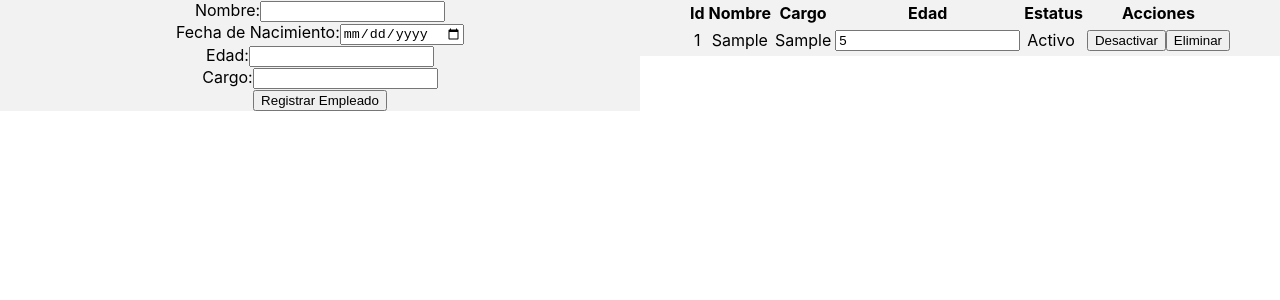
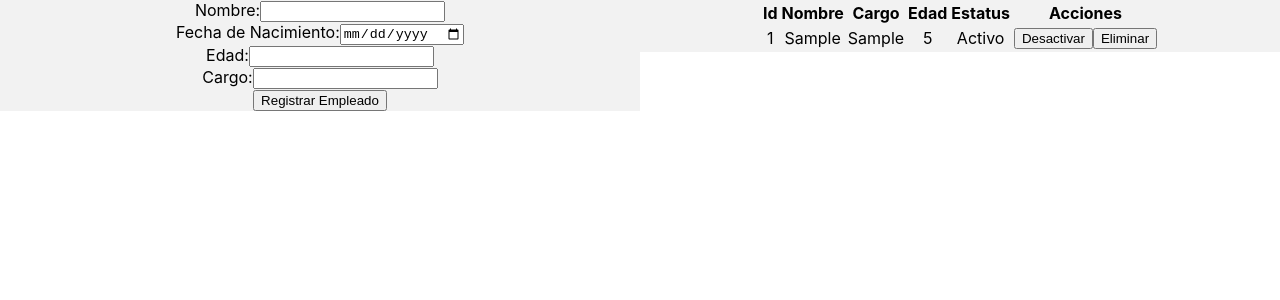
Before and after one commit to ArmandoArV/GetTechnologiesChallenge, a React (Create React App) app: page / in a window 1280 px wide. Both pictures are taken after typing "Sample", "2020-01-15", "5", "Sample" into the empty fields and a click on the button "Registrar Empleado". Shown: the top 300 px of the page. Built offline with nearby package versions, Linux system fonts and the light colour scheme.

Commit message:
Changes the state of the age

```diff
--- a/src/Components/EmpleadosComponent/EmpleadosComponent.jsx
+++ b/src/Components/EmpleadosComponent/EmpleadosComponent.jsx
@@ -7,7 +7,6 @@ const EmpleadosComponent = ({
 }) => {
   console.log("Empleados:", empleados);
 
-  // Use useCallback to memoize the function and prevent unnecessary re-renders
   const handleUpdateEstatus = useCallback(
     (id, newStatus) => {
       onUpdateEstatus(id, newStatus);
@@ -15,7 +14,6 @@ const EmpleadosComponent = ({
     [onUpdateEstatus]
   );
 
-  // Use useEffect to log the updated empleados whenever it changes
   useEffect(() => {
     console.log("Updated Empleados:", empleados);
   }, [empleados]);
@@ -57,6 +55,12 @@ const EmpleadosComponent = ({
             <td>{empleado.id}</td>
             <td>{empleado.nombre}</td>
             <td>{empleado.cargo}</td>
+            {empleado.estatus ? (
+              // Render input field if empleado.estatus is true
+
+              <td>{empleado.edad}</td>
+            ) : (
+              // Render simple td with empleado.edad if empleado.estatus is false
               <td>
                 <input
                   type="number"
@@ -64,10 +68,8 @@ const EmpleadosComponent = ({
                   onChange={(e) => onUpdateEdad(empleado.id, e.target.value)}
                 />
               </td>
-            <td>
-              {" "}
+            )}
             <td>{empleado.estatus ? "Activo" : "Inactivo"}</td>
-            </td>
             <td>{renderActions(empleado)}</td>
           </tr>
         ))}
```
Lines whose indentation alone changed are shown as unchanged.
